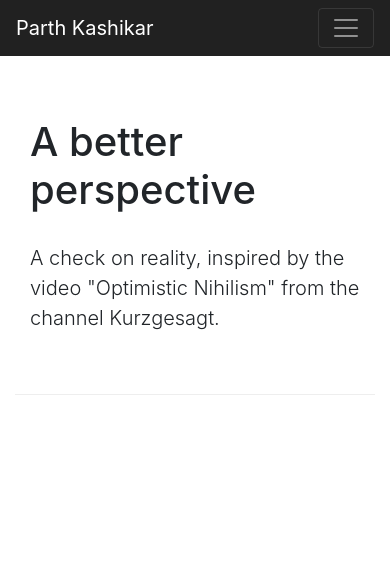
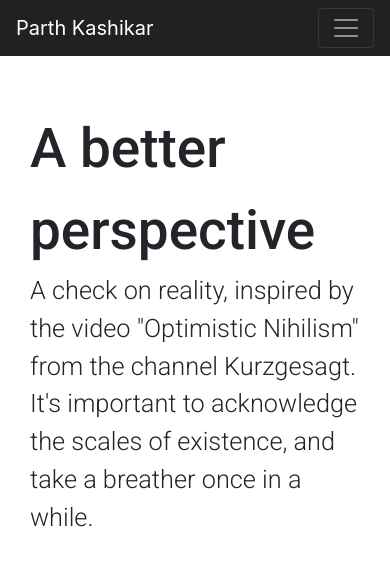
Before and after one commit to kashikarparth/blog, a website: page index.html in a window 390 px wide. Shown: the top 566 px of the page. Drawn offline with nearby package versions, Linux system fonts and the light colour scheme.

Commit message:
Responsive fontsize

```diff
--- a/css/indexstyling.css
+++ b/css/indexstyling.css
@@ -19,3 +19,15 @@ a{
 a:hover{
     color: inherit;
 }
+
+.phead{
+    font-family: 'Roboto', sans-serif;
+    font-weight: 500;
+    font-size: 6.5vh;
+}
+
+.pbody{
+    font-family: 'Roboto', sans-serif;
+    font-weight: 300;
+    font-size: 3vh;
+}
--- a/index.html
+++ b/index.html
@@ -4,6 +4,7 @@
     <meta charset="utf-8">
     <meta name="viewport" content="width=device-width, initial-scale=1, shrink-to-fit=no">
     <link rel="stylesheet" href="https://stackpath.bootstrapcdn.com/bootstrap/4.3.1/css/bootstrap.min.css" integrity="sha384-ggOyR0iXCbMQv3Xipma34MD+dH/1fQ784/j6cY/iJTQUOhcWr7x9JvoRxT2MZw1T" crossorigin="anonymous">
+    <link href="https://fonts.googleapis.com/css2?family=Roboto:wght@300;500&display=swap" rel="stylesheet">
     <link rel="stylesheet" href="./css/indexstyling.css">
   </head>
 
@@ -15,7 +16,7 @@
       </button>
       <div class="collapse navbar-collapse justify-content-end" id="navbarNavAltMarkup">
         <div class="navbar-nav flex-row">
-          <a class="nav-item nav-link active" href="#">Home</a>
+          <a class="nav-item nav-link active" href="./index.html">Home</a>
           <a class="nav-item nav-link ml-3 ml-md-0" href="#">Archives</a>
           <a class="nav-item nav-link ml-3 ml-md-0" href="#">About me</a>
         </div>
@@ -24,9 +25,10 @@
 
     <div class="container">
       <div class="row row-content justify-content-center">
-        <div class="col-12 d-flex justify-content-start align-items-center h1"><a href="./posts/dotplot.html">A better perspective</a></div>
-        <div class="col-12 d-flex justify-content-start align-items-center lead">A check on reality, inspired by the video "Optimistic Nihilism" from the channel Kurzgesagt.</div>
-
+        <div class="col-12 d-flex justify-content-start align-items-center phead"><a href="./posts/dotplot.html">A better perspective</a></div>
+        <div class="col-12 d-flex justify-content-start align-items-center pbody">A check on reality, inspired by the video "Optimistic Nihilism" from the channel Kurzgesagt. It's important to
+          acknowledge the scales of existence, and take a breather once in a while.
+        </div>
       </div>
     </div>
 
```
